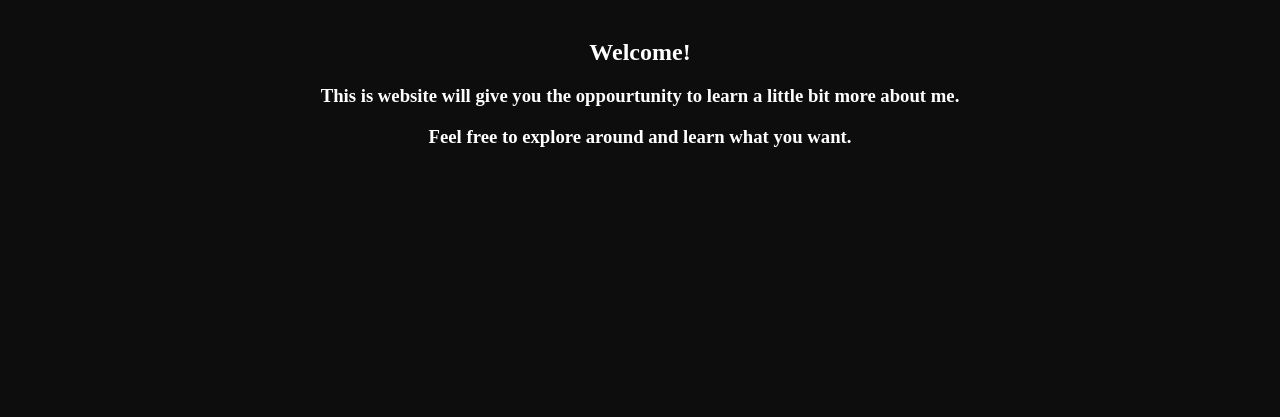
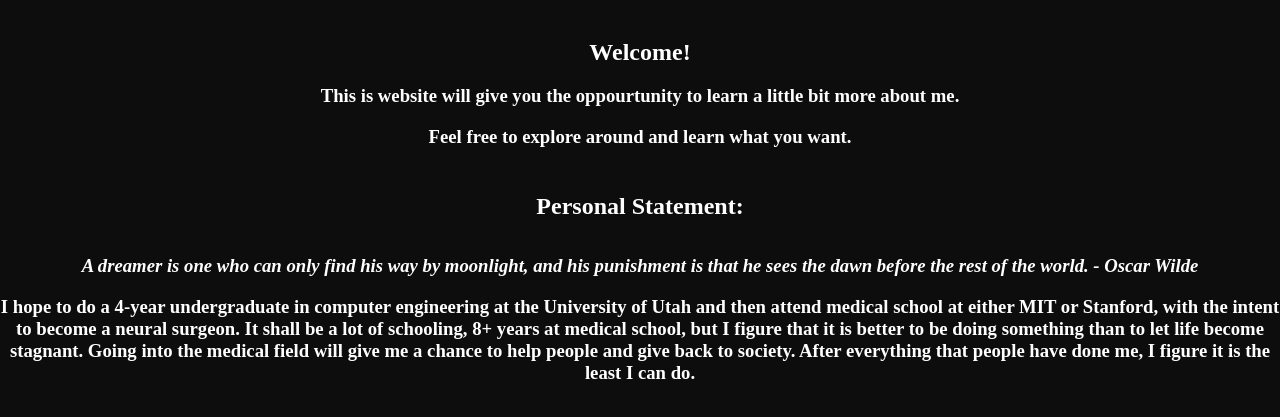
Before and after one commit to DillionR/DillionR.github.io, a plain HTML site: page index.html in a window 1280 px wide. Shown: the part 169-586 px from the top of the page. Drawn offline with Linux system fonts and the light colour scheme.

Commit message:
[message]

```diff
--- a/css/home.css
+++ b/css/home.css
@@ -61,3 +61,11 @@ h3, p, h1{
 #active{
     color: #f00;
 }
+.subText{
+    margin-bottom: 35px;
+    text-align: center;
+    color:#fff;
+}
+.sub{
+    margin-bottom: 45px;
+}
--- a/index.html
+++ b/index.html
@@ -29,7 +29,15 @@
             <article class = mainText>
                 <h1>Welcome!</h1>
                <h3>This is website will give you the oppourtunity to learn a little bit more about me.</h3>
-               <h3>Feel free to explore around and learn what you want.</h3>
+               <h3 class = sub>Feel free to explore around and learn what you want.</h3>
+               <h2  class = subText>Personal Statement: </h2>
+               <h3 class = quote><i>A dreamer is one who can only find his way by moonlight, and his punishment is that he sees the dawn before the rest of the world.
+               - Oscar Wilde</i></h3>
+               <h3>I hope to do a 4-year undergraduate in computer engineering at the University of Utah and then attend medical
+school at either MIT or Stanford, with the intent to become a neural surgeon. It shall be a lot of schooling,
+8+ years at medical school, but I figure that it is better to be doing something than to let life become stagnant.
+ Going into the medical field will give me a chance to help people and give back to society. After everything that
+ people have done me, I figure it is the least I can do. </h3>
             </article>
 
 
```
